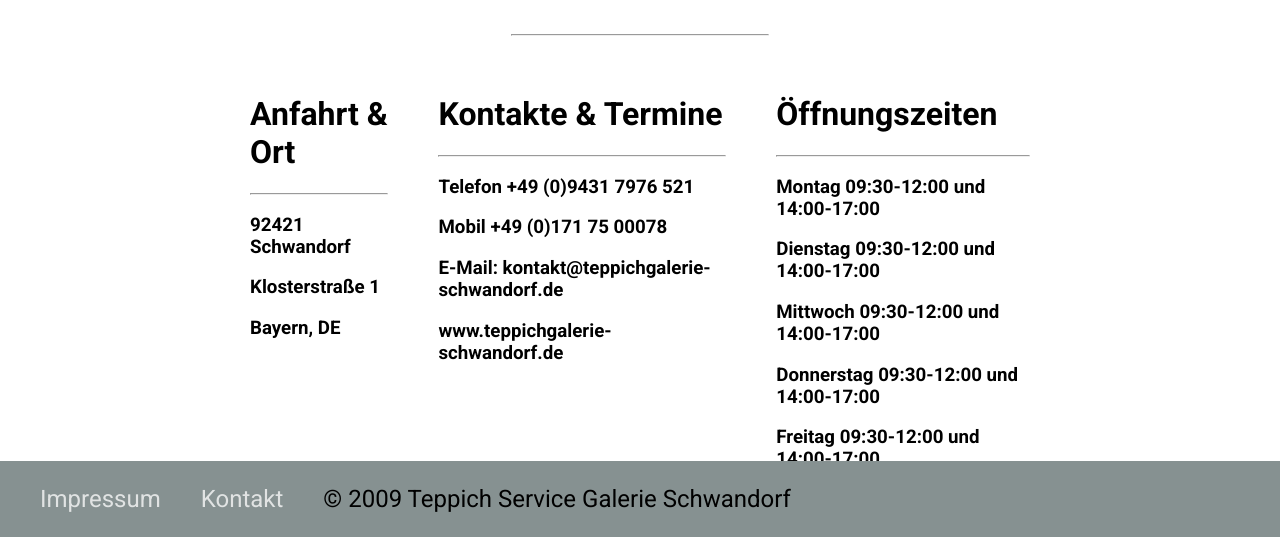
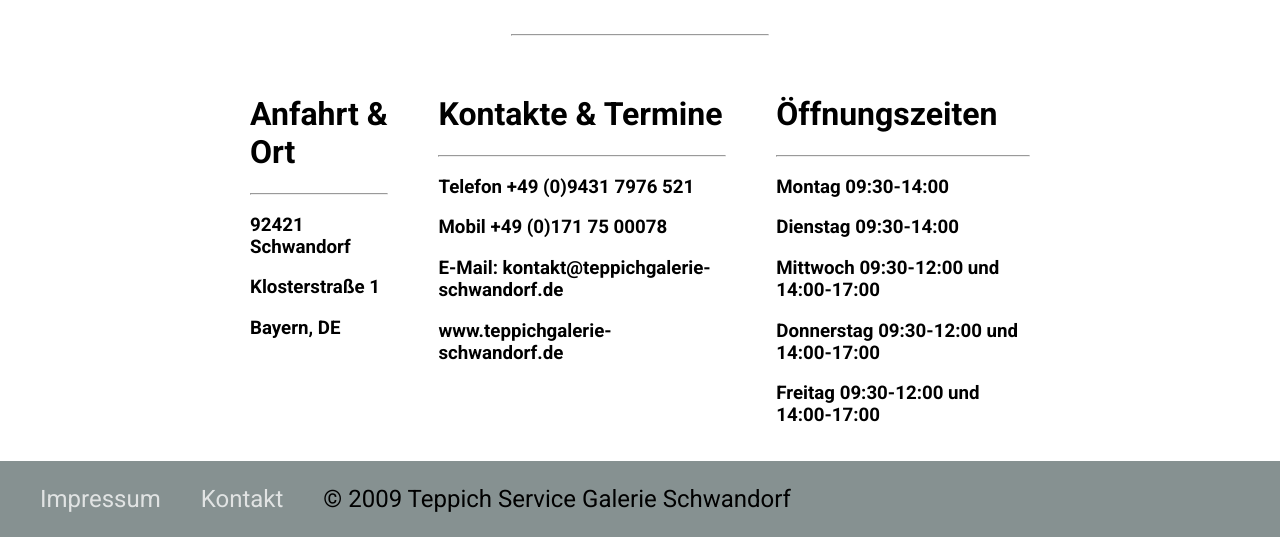
Before and after one commit to kurbinb/t-service, a plain HTML site: page index.html in a window 1280 px wide. Shown: the part 2445-2982 px from the top of the page. Drawn offline with Linux system fonts and the light colour scheme.

Commit message:
Update index.html

```diff
--- a/index.html
+++ b/index.html
@@ -242,12 +242,11 @@
     <div class="drittelbreite">
         <h1>Öffnungszeiten</h1>
         <hr>
-        <h3>Montag 09:30-12:00 und 14:00-17:00</h3>
-        <h3>Dienstag 09:30-12:00 und 14:00-17:00</h3>
+        <h3>Montag 09:30-14:00</h3>
+        <h3>Dienstag 09:30-14:00</h3>
         <h3>Mittwoch 09:30-12:00 und 14:00-17:00</h3>
         <h3>Donnerstag 09:30-12:00 und 14:00-17:00</h3>
         <h3>Freitag 09:30-12:00 und 14:00-17:00</h3>
-        <h3>Samstag 09:30-14:00
     </div>
 
 </div>
```
